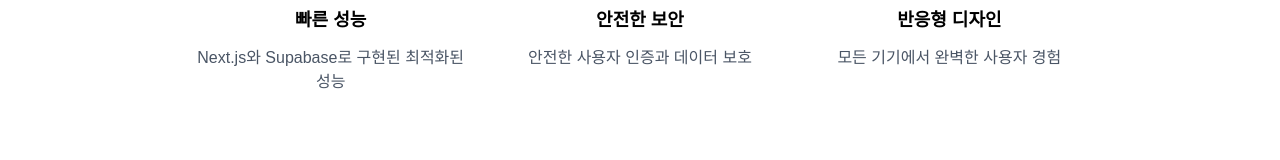
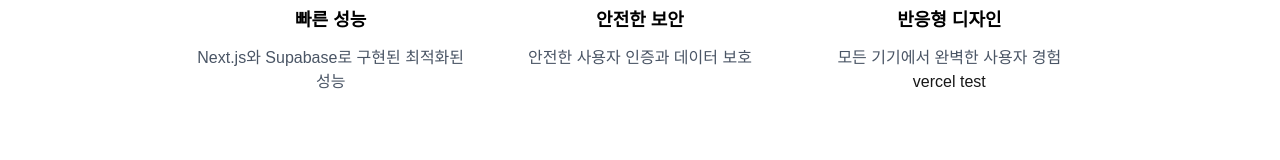
Before and after one commit to zeroskill2400/next-community-exam, a Next.js app: page / in a window 1280 px wide. Shown: the part 1131-1291 px from the top of the page. Built offline with nearby package versions, Linux system fonts and the light colour scheme; no server answers.

Commit message:
vercel test webhook

```diff
--- a/src/app/page.tsx
+++ b/src/app/page.tsx
@@ -162,6 +162,9 @@ export default function Home() {
                 <p className="text-gray-600">
                   모든 기기에서 완벽한 사용자 경험
                 </p>
+                <p>
+                  vercel test
+                </p>
               </div>
             </div>
           </div>
```
